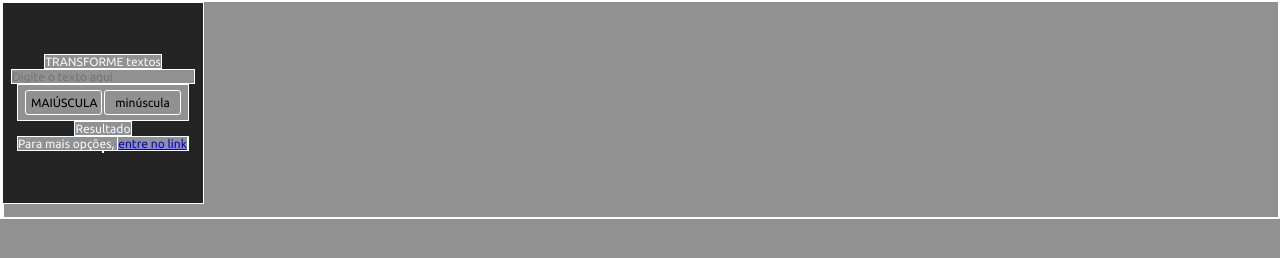
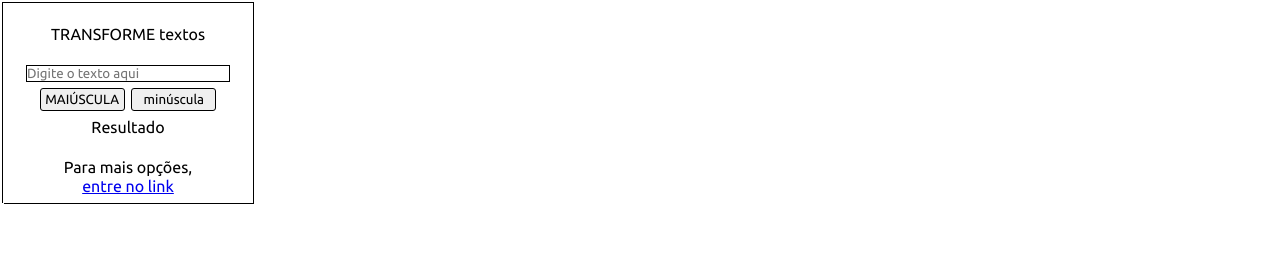
Before and after one commit to Phzin-2112/extTransformeTexto, a browser extension: page index.html in a window 1280 px wide. Drawn offline with Linux system fonts and the light colour scheme.

Commit message:
UPDATE: Configuração de funcionalidade JS, CSS, HTML

```diff
--- a/index.html
+++ b/index.html
@@ -29,8 +29,9 @@
 
         <div name="result" id="result" class="result"> Resultado </div>
 
-      <footer>Para mais opções, <a href="https://github.com/Phzin-2112">entre no link</footer>
+        <footer class="rodape">Para mais opções, <a href="https://github.com/Phzin-2112">entre no link</footer>
 
         </div>
+        <script src="scripts.js"></script>
     </body>
     </html>
--- a/scripts.js
+++ b/scripts.js
@@ -0,0 +1,14 @@
+  const inputTexto = document.getElementById("input-text");
+  const botaoMaiuscula = document.getElementById("Maiuscula");
+  const botaoMinuscula = document.getElementById("minuscula");
+  const resultado = document.getElementById("result");
+
+  botaoMaiuscula.addEventListener("click", () => {
+    const texto = inputTexto.value;
+    resultado.textContent = texto.toUpperCase();
+  });
+
+  botaoMinuscula.addEventListener("click", () => {
+    const texto = inputTexto.value;
+    resultado.textContent = texto.toLowerCase();
+  });
--- a/style.css
+++ b/style.css
@@ -3,45 +3,66 @@
   padding: 0;
   box-sizing: 0;
 
-  background-color: rgb(146, 145, 145);
-
   /* Chamando a fonte */
   font-family: "Ubuntu";
-  font-size: 12px;
+  font-size: 0, 75rem;
 
   /* Bordas View */
   border: solid 1px #ffffff;
+
+  /* Cursor */
   cursor: cell;
 }
 
 .container-pai {
-  width: 200px;
+  width: 250px;
   height: 200px;
-  color: aliceblue;
 
   /* Flexbox */
   display: flex;
   flex-direction: column;
-  justify-content: center;
+  justify-content: start;
   align-items: center;
-  background-color: rgb(37, 36, 36);
+  border: solid 1px #000;
 }
 
 .container-button {
-  width: 160px;
+  width: 190px;
   padding: 5px;
-
+  /* Flexbox */
   display: flex;
   justify-content: space-evenly;
+  text-align: center;
 }
 
 .btn {
   cursor: pointer;
-  width: 77px;
-  padding: 5px;
+  width: 85px;
+  padding: 3px;
   border-radius: 3px;
+  border: solid 1px #000;
 }
 
-/* Desafio cabeçalho */
+.cabecalho {
+  display: flex;
+  flex-direction: column;
+  align-items: center;
+  text-align: justify;
+  justify-content: center;
+  width: 99%;
+  height: 30%;
+}
 
-/* Desafio rodapé */
+.rodape {
+  display: flex;
+  flex-direction: column;
+  align-items: center;
+  text-align: justify;
+  justify-content: center;
+  width: 99%;
+  margin-top: 20px;
+}
+
+.input-text{
+      border: solid 1px #000;
+}
```
Lines whose indentation alone changed are shown as unchanged.
